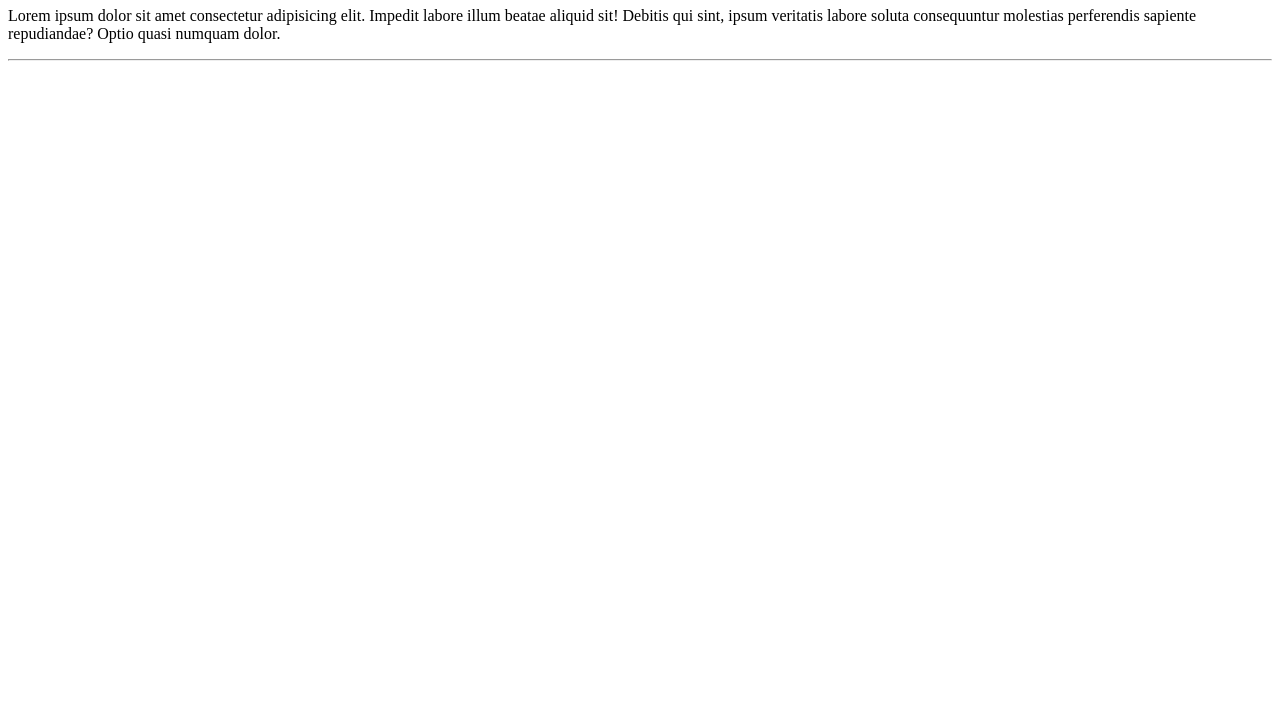
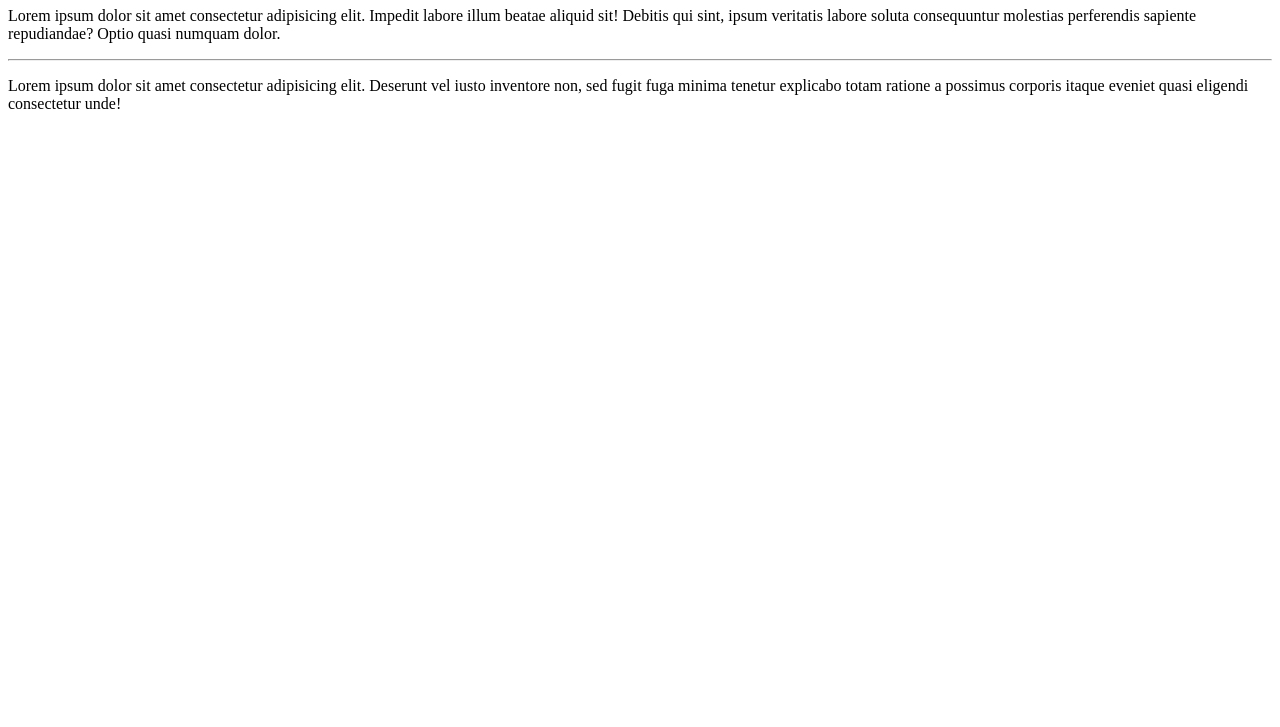
Before and after one commit to assuncao-isaac/Ola-mundo, a plain HTML site: page site-exemplo/index.html in a window 1280 px wide. Shown: the part 73-800 px from the top of the page. Drawn offline with Linux system fonts and the light colour scheme.

Commit message:
adicionei um parágrafo

```diff
--- a/site-exemplo/index.html
+++ b/site-exemplo/index.html
@@ -9,5 +9,6 @@
     <h1>olá mundo</h1>
     <p>Lorem ipsum dolor sit amet consectetur adipisicing elit. Impedit labore illum beatae aliquid sit! Debitis qui sint, ipsum veritatis labore soluta consequuntur molestias perferendis sapiente repudiandae? Optio quasi numquam dolor.</p>
     <hr>
+    <p>Lorem ipsum dolor sit amet consectetur adipisicing elit. Deserunt vel iusto inventore non, sed fugit fuga minima tenetur explicabo totam ratione a possimus corporis itaque eveniet quasi eligendi consectetur unde!</p>
 </body>
 </html>
```
